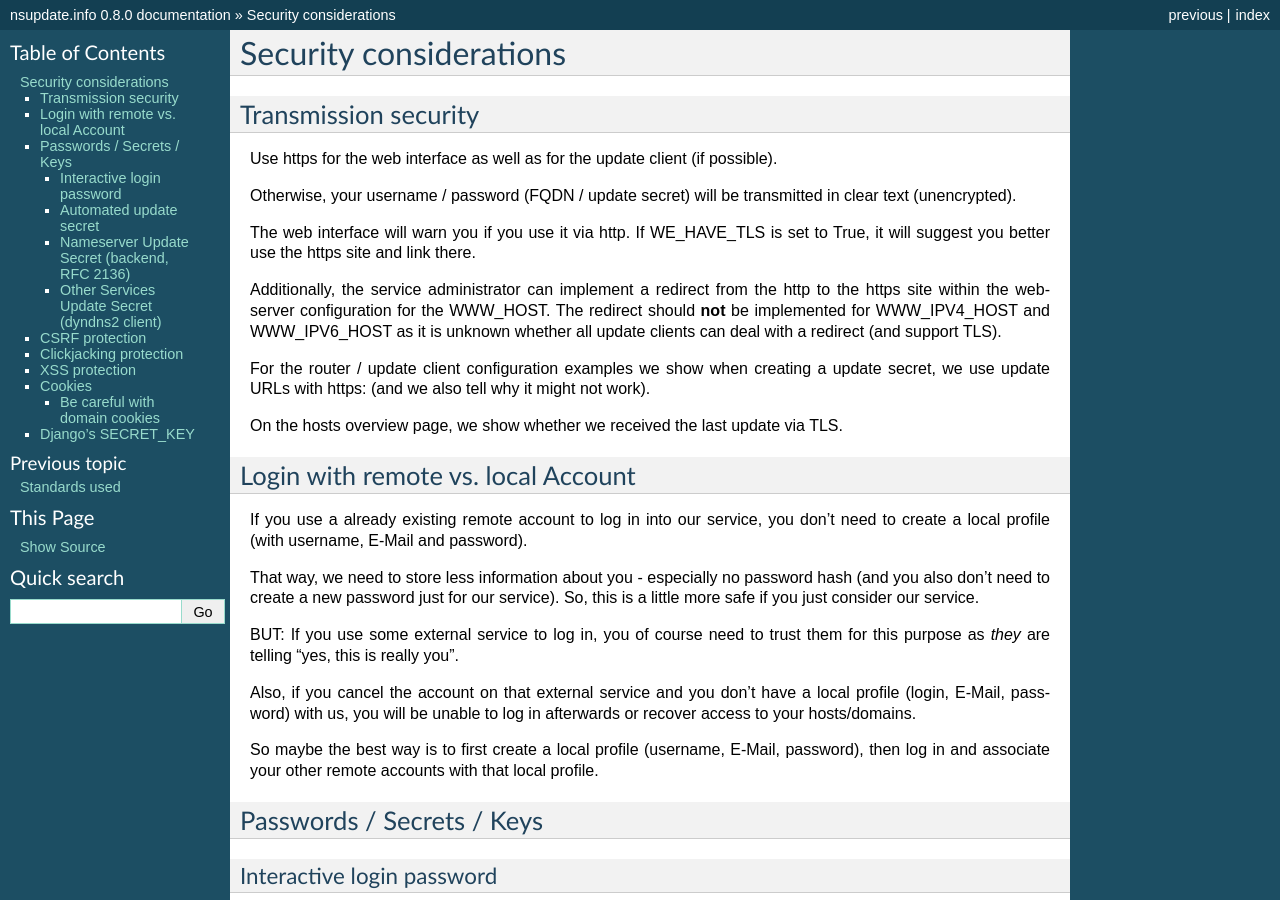
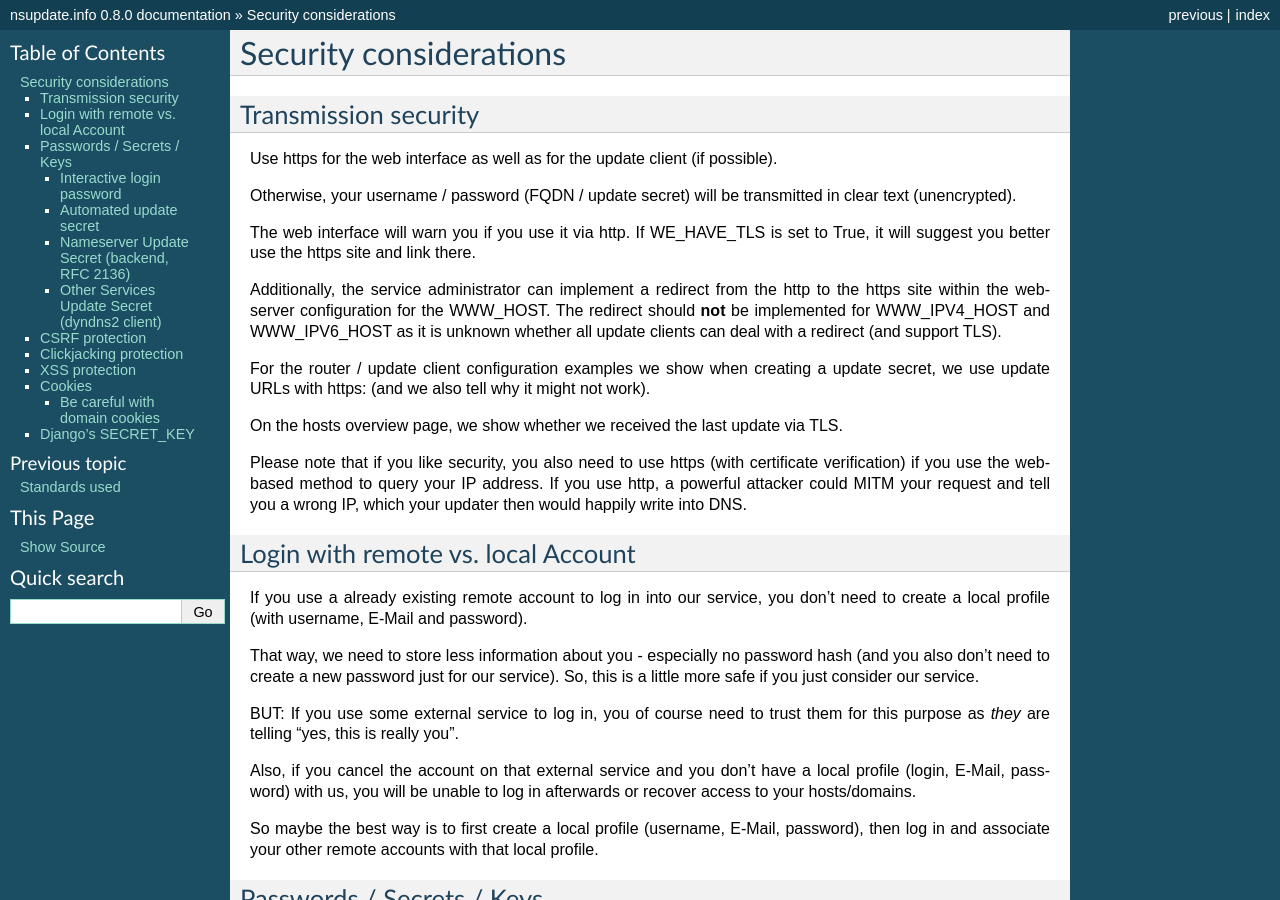
Before and after one commit to nsupdate-info/nsupdate.info, a Sphinx documentation site: the page built from docs/security.rst, in a window 1280 px wide and 900 px high. Built offline with Sphinx 7.4.7, drawn with Linux system fonts in a browser that asks for light colours.

Commit message:
point out MITM risk when not using https for querying the IP

```diff
--- a/docs/security.rst
+++ b/docs/security.rst
@@ -24,6 +24,11 @@ update secret, we use update URLs with https: (and we also tell why it might
 not work).
 
 On the hosts overview page, we show whether we received the last update via TLS.
+
+Please note that if you like security, you also need to use https (with
+certificate verification) if you use the web-based method to query your IP
+address. If you use http, a powerful attacker could MITM your request and
+tell you a wrong IP, which your updater then would happily write into DNS.
 
 
 Login with remote vs. local Account
```
